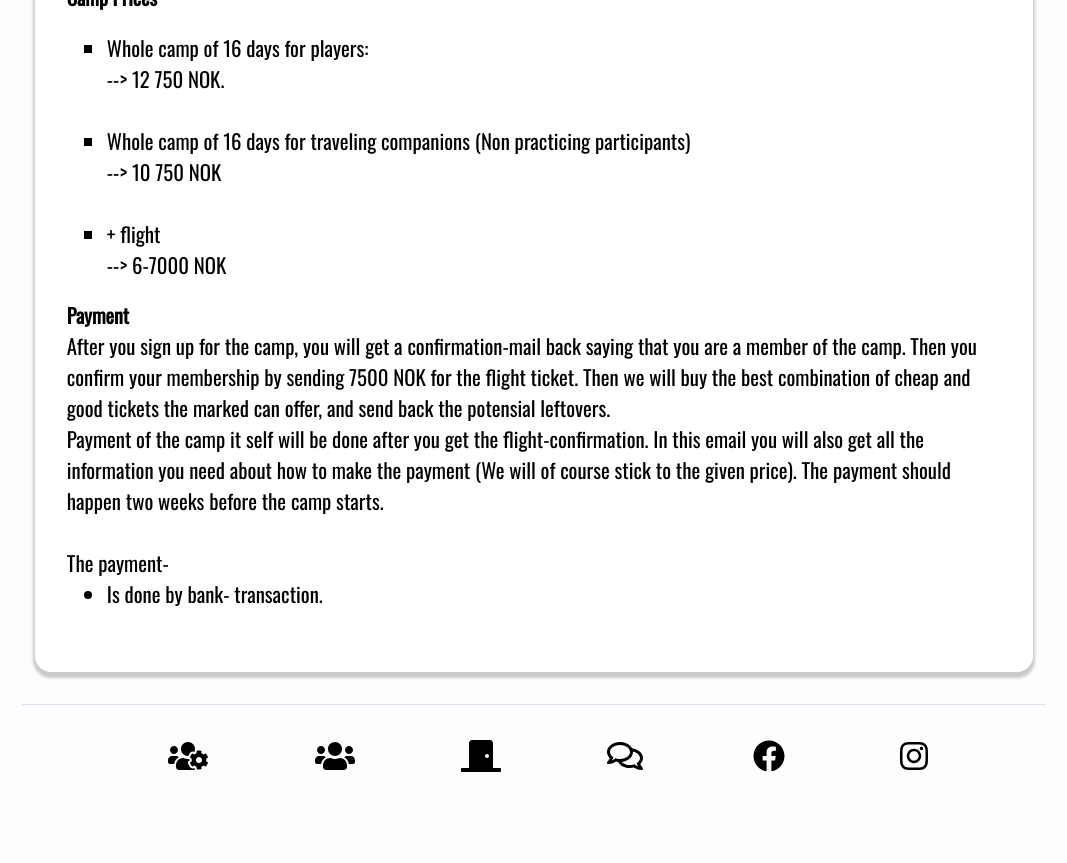
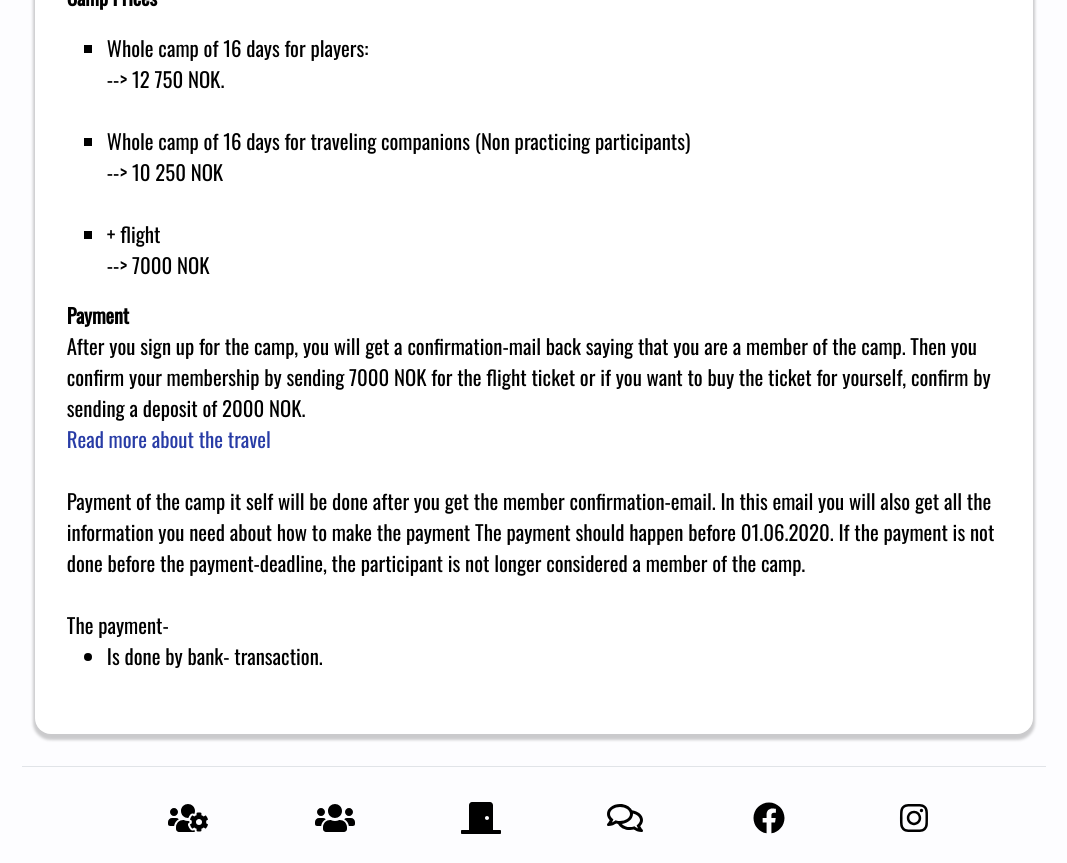
Before and after one commit to mikkelgud/InternationalTableTennisCamp, a React (Create React App) app: page /stay/Taiwan/prices in a window 1280 px wide. Shown: the part 580-1443 px from the top of the page, without its empty margins (106-1173 px from the left). Before the commit the page ends 1381 px from the top, so only its background shows below. Built offline with nearby package versions, Linux system fonts and the light colour scheme.

Commit message:
Added important changes after consoltans with buisniss expert

```diff
--- a/src/components/camps/taiwanCamp/TaiwanPackMyBags.js
+++ b/src/components/camps/taiwanCamp/TaiwanPackMyBags.js
@@ -20,7 +20,7 @@ export default function Pack() {
             <StyledH3>Remember:</StyledH3>
                 <ul>
                 <li>Passport</li>
-                <li>Equipment suited for an 16 hours travel</li>
+                <li>Equipment suited for long travel</li>
                 <li>Essentials (Phones, wallet, toiletries...)</li>
                 <li>Racket and other table tennis equipment(Water bottle, towel..etc)</li>
                 <li>Table tennis clothes for 6 days (for table tennis, outside sport and sparetime). It will be possilbe to wash cloths at the hotel.</li>
--- a/src/components/camps/taiwanCamp/TaiwanPrices.js
+++ b/src/components/camps/taiwanCamp/TaiwanPrices.js
@@ -40,22 +40,23 @@ export default function Expences(props) {
           <ul>
           <StyledList>Whole camp of 16 days for players:<br/>--> 12 750 NOK. </StyledList>
          <br/>
-          <StyledList>Whole camp of 16 days for traveling companions (Non practicing participants) <br/> --> 10 750 NOK </StyledList>
+          <StyledList>Whole camp of 16 days for traveling companions (Non practicing participants) <br/> --> 10 250 NOK </StyledList>
           <br/>
-          <StyledList>+ flight <br/> --> 6-7000 NOK</StyledList>
+          <StyledList>+ flight <br/> --> 7000 NOK</StyledList>
           </ul>
       </StyledText>
       <br/>
       <StyledH3>Payment</StyledH3>
       <StyledText>
           After you sign up for the camp, you will get a confirmation-mail back saying that you are a member of the camp.
-          Then you confirm your membership by sending 7500 NOK for the flight ticket.
-          Then we will buy the best combination of cheap and good tickets the marked can offer, and send back the potensial leftovers.
-           <br/>
-          Payment of the camp it self will be done after you get the flight-confirmation.
+          Then you confirm your membership by sending 7000 NOK for the flight ticket or if you want to buy the ticket for yourself, confirm by sending a deposit of 2000 NOK.
+          <br/><StyledATagLink onClick={() => props.history.push("/stay/Taiwan/travels")}>Read more about the travel</StyledATagLink>
+          <br/>
+          <br/>
+          Payment of the camp it self will be done after you get the member confirmation-email.
           In this email you will also get all the information you need about how to make the payment
-          (We will of course stick to the given price).
-          The payment should happen two weeks before the camp starts.
+          The payment should happen before 01.06.2020. If the payment is not done before the payment-deadline,
+          the participant is not longer considered a member of the camp.
           <br/>
          <br/>
          The payment-
--- a/src/components/camps/taiwanCamp/TaiwanSchedule.js
+++ b/src/components/camps/taiwanCamp/TaiwanSchedule.js
@@ -14,15 +14,22 @@ export default function TaiwanSchedule() {
             <StyledTextSectionHeader>
                 Schedule
             </StyledTextSectionHeader>
+            <StyledText>
+                We will try to make this camp as exiting, interesting and learning-packed as possible.
+                Therefore we have arranged a great possibility to come and watch the taiwanese national team practice.
+                During the "show" our coaches will explain what we can learn from seeing the top level players practice,
+                and how this can help you improve your game.
+                We hope this will be both inspiring and developing for you.
+                </StyledText><br/>
             <StyledSTextSectionHeader>
             Meals
             </StyledSTextSectionHeader>
             <StyledText>
                 To eat nutritious food will be crucial for you if you want to have good quality practice during the whole stay.
-                So remember to eat enough during all meals.
+                We will therefore try to have this option at all meals at the whole camp.
                 We would also recomend you to bring some snacks from your country to the camp.
-                Because after a while the taste of something familiar will be really nice when that far from home.
-                For instance crispbread with some nutella could save your day. So bring some "Just in case" food.
+                Because after a while, the taste of something familiar will be really nice.
+                For instance crispbread with some topping could save your practice.
                 </StyledText><br/>
                 <StyledH3>Breakfast</StyledH3>
                 <StyledText>
@@ -54,7 +61,7 @@ export default function TaiwanSchedule() {
             12.00-13.00    Gathering and go out for Lunch (Included in camp-price) <br/>
             15.00-18.00-   Practice Normal or multi-ball<br/>
             18.30-  Gathering before dinner, go out to a restaurant and eat (Included in camp-price)<br/>
-            20.30-21.00-   Learning table tennis theory and/or Watch matches on video <br/>
+            20.30-21.00-   Learning table tennis theory and/or Watch matches on video. Or team meeting <br/>
             21.00-21-45-   Rest<br/>
             22:30- In bed <br/><br/>
             </StyledText>
@@ -66,7 +73,7 @@ export default function TaiwanSchedule() {
             07.50-  Gathering, be ready for Breakfast.<br/>
             08.00-  Breakfast  <br/>
             The rest of the day we will arrange sightseeing.
-            This will be planned at the camp by everyone.
+            What we will do with our sightseeing days, will be decided by the traveling-group's interests.
             </StyledText>
         </StyledDiv>
     )
--- a/src/components/camps/taiwanCamp/TaiwanTravel.js
+++ b/src/components/camps/taiwanCamp/TaiwanTravel.js
@@ -30,27 +30,23 @@ export default function TaiwanTravel() {
               <StyledH3>Tickets and general information</StyledH3>
               <br/>
               <StyledText>
-              We recomend you to let us buy the flight tickets so we can arrive at the same time.
-              We will also arrange the travel from the airport to the camp hotel (Included in camp price).
+              If you choose that we buy your tickets, this will be done when we receive the 7000 NOK.
+              We will also arrange the travel from the airport to the camp hotel (Included).
+               <br/>
               If you want to buy the ticket yourself that's okey, but we need to be informed about this.
-              Then you confirm your sign up by deposit 2000 Kroners to ittcamp.
-              If you choose this you also have to pay the travel to the hotel yourself (We will of course help you to arrange the travel).
-             If we buy your ticket this will be done after we receive the 7000 kroners for the ticket.
-               If the ticket is cheaper than 7000,
-               the rest will count as a part of the payment of the camp.
-               If the ticket is more expensive we will pay the rest for you.
-               So no worries, the ticket is a maximum of 7000 for you (Of course both ways).
-               <br/>
+              Then you confirm your sign up by deposit 2000 NOK to ittcamp.
+              If you choose this you also have to pay the travel to the hotel yourself (We will of course help you to arrange the pick up at the airport if wanted).
+              <br/>
                <br/>
                </StyledText>
               <StyledH3>Travel process if we fix your ticket</StyledH3>
                <br/>
               <StyledText>
               <ol>
-              <li>--> Confirm sign up by sending us 7000 kroners</li>
+              <li>--> Confirm sign up by sending us 7000 NOK</li>
               <li>--> Get your tickets with information about when to meet at the airport</li>
               <li>--> Enjoy the travels and get to know your fellow camp members</li>
-              <li>--> Land in Taiwan where the buss will be waiting for us</li>
+              <li>--> Land in Taiwan where the buss will be waiting for you</li>
               <li>--> Arrive at the hotel and charge batteries for the first practice</li>
               </ol>
             </StyledText>
@@ -59,12 +55,11 @@ export default function TaiwanTravel() {
                <br/>
               <StyledText>
               <ol>
-              <li>--> Confirm sign up by sending us the deposit of 2000 kroners</li>
+              <li>--> Confirm sign up by sending us the deposit of 2000 NOK</li>
               <li>--> Buy your tickets and send us information about when you land at the airport in Tao Yuan</li>
               <li>--> Land in Taiwan where the taxi will be waiting for you</li>
               <li>--> Arrive at the hotel and pay the taxidriver</li>
               <li>--> Charge batteries for the first practice</li>
-
               </ol>
             </StyledText>
               <br/>
```
